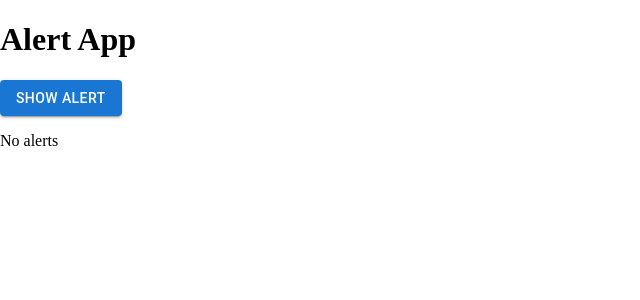
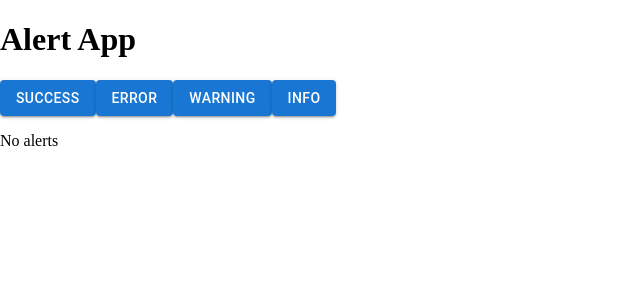
Before and after one commit to ChaseH88/MUI-Alert-App, a React (Create React App) app: page / in a window 1280 px wide. Shown: the top 300 px of the page, without its empty margins (0-640 px from the left). Built offline with nearby package versions, Linux system fonts and the light colour scheme.

Commit message:
adding initial alert component & testing setup

```diff
--- a/src/App.tsx
+++ b/src/App.tsx
@@ -3,9 +3,30 @@ import Button from '@mui/material/Button';
 
 // Styles
 import './App.css';
+import { Alert } from './components/Alert';
 
 // Hooks
 import { useAlertReducer } from './context/Alert/useAlertReducer';
+
+
+const buttons = [
+  {
+    text: 'Success',
+    alertType: 'success',
+  },
+  {
+    text: 'Error',
+    alertType: 'error',
+  },
+  {
+    text: 'Warning',
+    alertType: 'warning',
+  },
+  {
+    text: 'Info',
+    alertType: 'info',
+  }
+];
 
 
 function App() {
@@ -18,27 +39,21 @@ function App() {
         <h1>
           Alert App
         </h1>
+        {buttons.map((button, index) => (
           <Button
+            key={index}
             variant="contained"
             onClick={() => showAlert({
-            alertType: "success",
-            text: Math.random().toString(36).substring(2, 9)
+              alertType: button.alertType as any, // TODO: add type
+              text: Math.random().toString(36).substring(7)
             })}
           >
-          Show Alert
+            {button.text}
           </Button>
+        ))}
         <div className="alerts">
           {alerts?.length ? (
-            alerts.map((alert) => (
-              <div className="alert" key={alert.id}>
-                <p>
-                  {alert.text}
-                </p>
-                <button onClick={() => hideAlert(alert.id!)}>
-                  X
-                </button>
-              </div>
-            ))
+            alerts.map((alert) => <Alert key={alert.id} {...alert} />)
           ) : (
             <p>
               No alerts
--- /dev/null
+++ b/src/components/Alert/Alert.tsx
@@ -0,0 +1,36 @@
+import { useEffect } from 'react';
+
+// Material-UI
+import MuiAlert from '@mui/material/Alert';
+import AlertTitle from '@mui/material/AlertTitle';
+
+// Alert Context
+import { AlertInterface } from '../../context/Alert/context';
+import { useAlertReducer } from '../../context/Alert/useAlertReducer';
+
+export const Alert = (props: AlertInterface) => {
+
+  const { hideAlert } = useAlertReducer();
+
+  useEffect(() => {
+    const timeout = setTimeout(() => {
+      hideAlert(props.id!);
+    }, 3000);
+
+    return () => clearTimeout(timeout);
+  }, [hideAlert, props.id]);
+
+  return (
+    <MuiAlert
+      elevation={6}
+      variant="filled"
+      severity={props.alertType}
+      onClose={() => hideAlert(props.id!)}
+    >
+      <AlertTitle>
+        {props.alertType}
+      </AlertTitle>
+      {props.text}
+    </MuiAlert>
+  )
+}
--- /dev/null
+++ b/src/components/Alert/index.tsx
@@ -0,0 +1 @@
+export * from './Alert';
--- /dev/null
+++ b/src/components/Alert/styles.ts
@@ -0,0 +1 @@
+export { }
```
Lines whose indentation alone changed are shown as unchanged.
